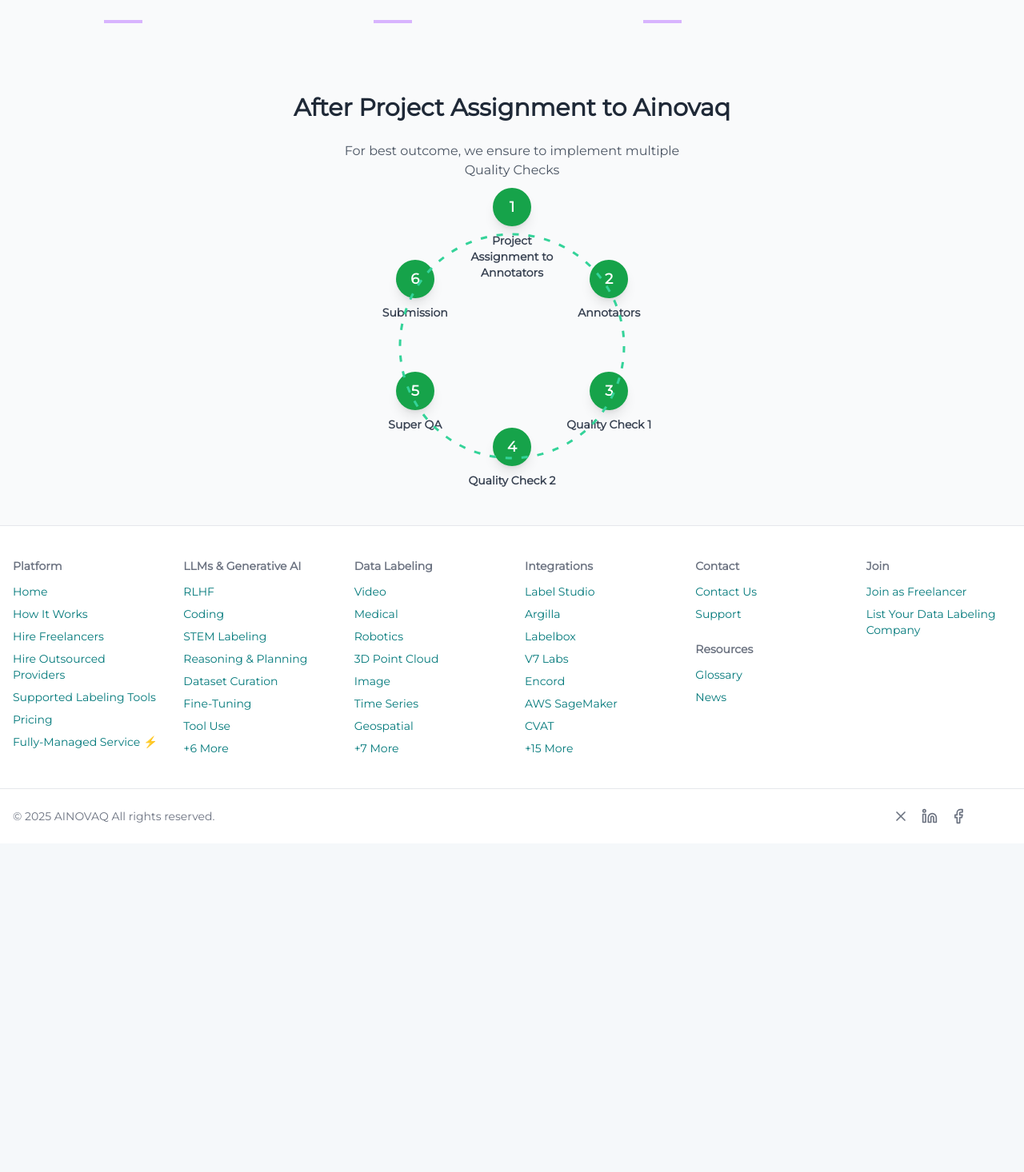
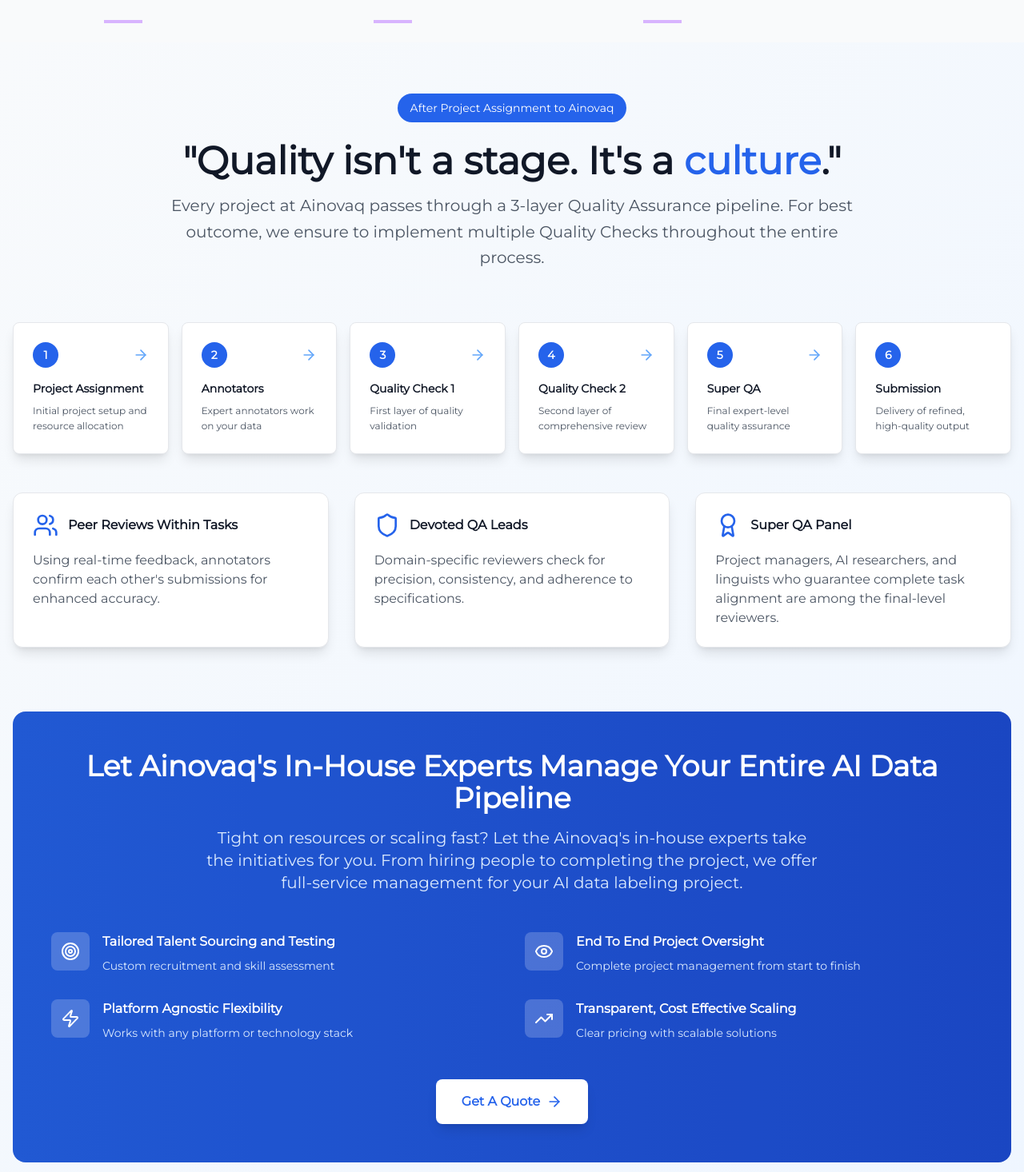
Before and after one commit to Bayzid004/luciidai, a Next.js app: page / in a window 1280 px wide. Shown: the part 3204-4670 px from the top of the page at 80% size. Before the commit the page ends 4259 px from the top, so only its background shows below. Built offline with nearby package versions, Linux system fonts and the light colour scheme.

Commit message:
AfterProjectProcess updated

```diff
--- a/src/components/homePage/afterProjectProcess/AfterProjectProcess.jsx
+++ b/src/components/homePage/afterProjectProcess/AfterProjectProcess.jsx
@@ -1,81 +1,133 @@
-'use client'
-import React from 'react'
-
-const steps = [
-  'Project Assignment to Annotators',
-  'Annotators',
-  'Quality Check 1',
-  'Quality Check 2',
-  'Super QA',
-  'Submission',
-]
-
-const radius = 140 // radius of circle in px
+import React from 'react';
+import { CheckCircle, Users, Shield, Award, ArrowRight, Target, Zap, Eye, TrendingUp } from 'lucide-react';
 
 const AfterProjectProcess = () => {
-  const stepCount = steps.length
+  const qualitySteps = [
+    { step: 1, title: "Project Assignment", description: "Initial project setup and resource allocation" },
+    { step: 2, title: "Annotators", description: "Expert annotators work on your data" },
+    { step: 3, title: "Quality Check 1", description: "First layer of quality validation" },
+    { step: 4, title: "Quality Check 2", description: "Second layer of comprehensive review" },
+    { step: 5, title: "Super QA", description: "Final expert-level quality assurance" },
+    { step: 6, title: "Submission", description: "Delivery of refined, high-quality output" }
+  ];
+
+  const serviceFeatures = [
+    { icon: Target, title: "Tailored Talent Sourcing and Testing", description: "Custom recruitment and skill assessment" },
+    { icon: Eye, title: "End To End Project Oversight", description: "Complete project management from start to finish" },
+    { icon: Zap, title: "Platform Agnostic Flexibility", description: "Works with any platform or technology stack" },
+    { icon: TrendingUp, title: "Transparent, Cost Effective Scaling", description: "Clear pricing with scalable solutions" }
+  ];
 
   return (
-    <section className="bg-gray-50 py-16 px-4 flex flex-col items-center">
-      <h2 className="text-3xl font-bold mb-6 text-gray-800 text-center max-w-2xl">
-        After Project Assignment to Ainovaq
-      </h2>
-      <p className="text-gray-600 mb-12 max-w-md text-center">
-        For best outcome, we ensure to implement multiple Quality Checks
-      </p>
+    <div className="bg-gradient-to-br from-slate-50 to-blue-50 py-16 px-4">
+      <div className="max-w-7xl mx-auto">
 
-      <div
-        className="relative w-[320px] h-[320px]"
-        style={{ minWidth: 320, minHeight: 320 }}
-      >
-        {steps.map((label, idx) => {
-          // angle per step (in radians)
-          const angle = (2 * Math.PI * idx) / stepCount - Math.PI / 2 // start from top center
+        {/* Header Section */}
+        <div className="text-center mb-16">
+          <div className="flex items-center justify-center mb-6">
+            <div className="bg-blue-600 text-white px-4 py-2 rounded-full text-sm font-medium">
+              After Project Assignment to Ainovaq
+            </div>
+          </div>
 
-          // calculate x, y coords relative to center of container
-          const x = radius * Math.cos(angle)
-          const y = radius * Math.sin(angle)
+          <h2 className="text-4xl md:text-5xl font-bold text-gray-900 mb-4">
+            "Quality isn't a stage. It's a <span className="text-blue-600">culture</span>."
+          </h2>
 
-          return (
-            <div
-              key={idx}
-              className="absolute flex flex-col items-center w-28"
-              style={{
-                left: `calc(50% + ${x}px)`,
-                top: `calc(50% + ${y}px)`,
-                transform: 'translate(-50%, -50%)',
-              }}
-            >
-              <div className="w-12 h-12 rounded-full bg-green-600 text-white flex items-center justify-center font-bold text-lg shadow-lg">
-                {idx + 1}
+          <p className="text-xl text-gray-600 max-w-4xl mx-auto leading-relaxed">
+            Every project at Ainovaq passes through a 3-layer Quality Assurance pipeline. For best outcome,
+            we ensure to implement multiple Quality Checks throughout the entire process.
+          </p>
+        </div>
+
+        {/* Quality Pipeline */}
+        <div className="mb-20">
+          <div className="grid grid-cols-1 md:grid-cols-2 lg:grid-cols-6 gap-4 mb-12">
+            {qualitySteps.map((step, index) => (
+              <div key={step.step} className="relative">
+                <div className="bg-white rounded-lg p-6 shadow-lg hover:shadow-xl transition-all duration-300 border border-gray-200 h-full">
+                  <div className="flex items-center justify-between mb-4">
+                    <div className="bg-blue-600 text-white rounded-full w-8 h-8 flex items-center justify-center font-bold text-sm">
+                      {step.step}
+                    </div>
+                    {index < qualitySteps.length - 1 && (
+                      <ArrowRight className="text-blue-400 w-5 h-5 hidden lg:block" />
+                    )}
+                  </div>
+                  <h3 className="font-semibold text-gray-900 mb-2 text-sm">{step.title}</h3>
+                  <p className="text-gray-600 text-xs leading-relaxed">{step.description}</p>
+                </div>
               </div>
-              <p className="mt-2 text-center text-sm font-bold text-gray-700">
-                {label}
+            ))}
+          </div>
+
+          {/* Quality Features */}
+          <div className="grid grid-cols-1 md:grid-cols-3 gap-8 mb-12">
+            <div className="bg-white rounded-xl p-6 shadow-lg border border-gray-200">
+              <div className="flex items-center mb-4">
+                <Users className="text-blue-600 w-8 h-8 mr-3" />
+                <h3 className="font-semibold text-gray-900">Peer Reviews Within Tasks</h3>
+              </div>
+              <p className="text-gray-600">Using real-time feedback, annotators confirm each other's submissions for enhanced accuracy.</p>
+            </div>
+
+            <div className="bg-white rounded-xl p-6 shadow-lg border border-gray-200">
+              <div className="flex items-center mb-4">
+                <Shield className="text-blue-600 w-8 h-8 mr-3" />
+                <h3 className="font-semibold text-gray-900">Devoted QA Leads</h3>
+              </div>
+              <p className="text-gray-600">Domain-specific reviewers check for precision, consistency, and adherence to specifications.</p>
+            </div>
+
+            <div className="bg-white rounded-xl p-6 shadow-lg border border-gray-200">
+              <div className="flex items-center mb-4">
+                <Award className="text-blue-600 w-8 h-8 mr-3" />
+                <h3 className="font-semibold text-gray-900">Super QA Panel</h3>
+              </div>
+              <p className="text-gray-600">Project managers, AI researchers, and linguists who guarantee complete task alignment are among the final-level reviewers.</p>
+            </div>
+          </div>
+        </div>
+
+        {/* Service Banner */}
+        <div className="bg-gradient-to-r from-blue-600 to-blue-700 rounded-2xl p-8 md:p-12 text-white relative overflow-hidden">
+          <div className="absolute inset-0 bg-black opacity-10"></div>
+          <div className="relative z-10">
+            <div className="text-center mb-12">
+              <h2 className="text-3xl md:text-4xl font-bold mb-4">
+                Let Ainovaq's In-House Experts Manage Your Entire AI Data Pipeline
+              </h2>
+              <p className="text-xl text-blue-100 max-w-3xl mx-auto">
+                Tight on resources or scaling fast? Let the Ainovaq's in-house experts take the initiatives for you.
+                From hiring people to completing the project, we offer full-service management for your AI data labeling project.
               </p>
             </div>
-          )
-        })}
 
-        {/* Circle outline */}
-        <svg
-          className="absolute top-1/2 left-1/2 -translate-x-1/2 -translate-y-1/2"
-          width={radius * 2 + 40}
-          height={radius * 2 + 40}
-          aria-hidden="true"
-        >
-          <circle
-            cx={(radius + 20)}
-            cy={(radius + 20)}
-            r={radius}
-            stroke="#34D399"
-            strokeWidth="3"
-            fill="none"
-            strokeDasharray="8 12"
-          />
-        </svg>
+            <div className="grid grid-cols-1 md:grid-cols-2 gap-8 mb-12">
+              {serviceFeatures.map((feature, index) => (
+                <div key={index} className="flex items-start">
+                  <div className="bg-white bg-opacity-20 rounded-lg p-3 mr-4">
+                    <feature.icon className="w-6 h-6 text-white" />
+                  </div>
+                  <div>
+                    <h3 className="font-semibold text-white mb-2">{feature.title}</h3>
+                    <p className="text-blue-100 text-sm">{feature.description}</p>
+                  </div>
+                </div>
+              ))}
+            </div>
+
+            <div className="text-center">
+              <button className="bg-white text-blue-600 px-8 py-4 rounded-lg font-semibold hover:bg-gray-100 transition-colors duration-300 shadow-lg inline-flex items-center">
+                Get A Quote
+                <ArrowRight className="ml-2 w-5 h-5" />
+              </button>
+            </div>
+          </div>
+        </div>
       </div>
-    </section>
-  )
-}
+    </div>
+  );
+};
 
-export default AfterProjectProcess
+export default AfterProjectProcess;
```
